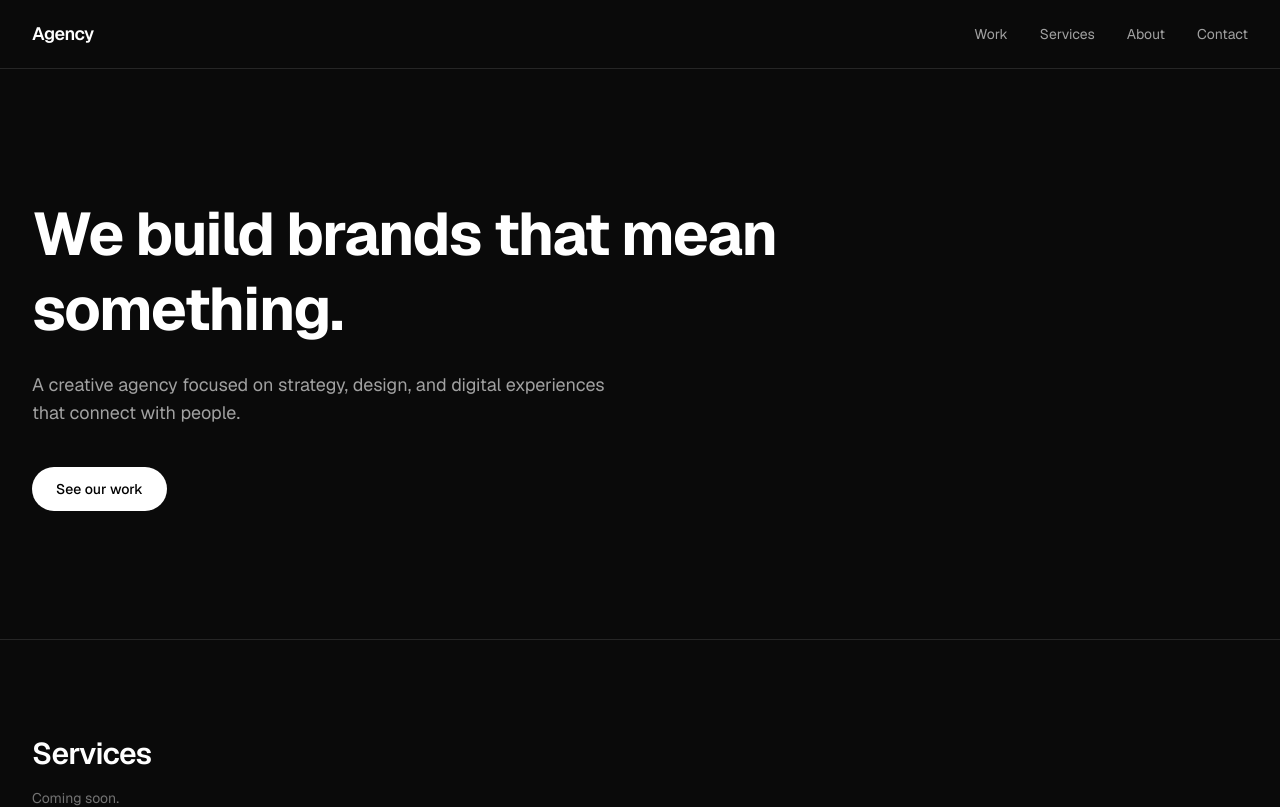
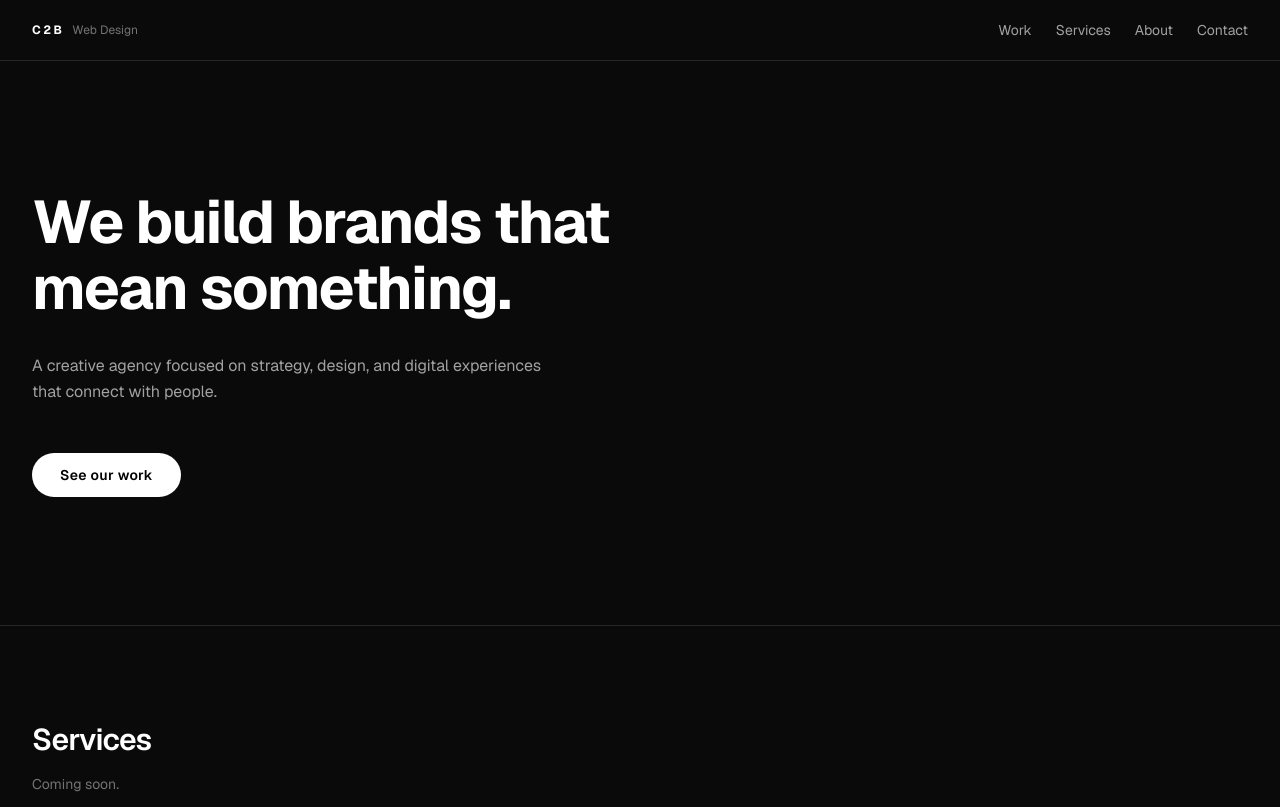
Before and after one commit to c2b-web-design/agency-website-v2, a Next.js app: page / in a window 1280 px wide. Shown: the top 807 px of the page. Built offline with nearby package versions, Linux system fonts and the light colour scheme.

Commit message:
Refine homepage hero and C2B brand lockup

```diff
--- a/app/page.tsx
+++ b/app/page.tsx
@@ -15,41 +15,90 @@ export default function Home() {
           {/* flex + justify-between: pushes logo to the left, links to the right
               items-center: vertically aligns logo and links on the same baseline    */}
           <div className="flex items-center justify-between">
-            <span className="text-lg font-semibold tracking-tight">Agency</span>
-            <div className="flex items-center gap-8">
-              <a href="#work"     className="text-sm text-neutral-400 hover:text-white transition-colors">Work</a>
-              <a href="#services" className="text-sm text-neutral-400 hover:text-white transition-colors">Services</a>
-              <a href="#"         className="text-sm text-neutral-400 hover:text-white transition-colors">About</a>
-              <a href="#"         className="text-sm text-neutral-400 hover:text-white transition-colors">Contact</a>
+
+            {/* Brand lockup: C2B is the logo mark; Web Design is a supporting descriptor that
+                trains brand association while the identity is still being established.
+                The long-term goal is C2B standing alone — for now, "Web Design" makes the
+                pairing legible to new visitors without requiring prior familiarity.
+                items-baseline: aligns both spans on the text baseline, which is more precise
+                than items-center when pairing different visual weights.
+                gap-2 (8px): tight enough to read as one compound name, not two separate labels. */}
+            <div className="flex items-baseline gap-2">
+              {/* Logo mark: bold, uppercase, tracked-out — the dominant brand element.
+                  All the visual weight lives here; "Web Design" defers to it.           */}
+              <span className="text-xs font-bold tracking-[0.2em] uppercase">C2B</span>
+              {/* Descriptor: quieter companion. font-normal and neutral-500 make it clearly
+                  subordinate. No uppercase or wide tracking — those would create competition
+                  with the mark and make the lockup read as two items rather than one.    */}
+              <span className="text-xs font-normal tracking-normal text-neutral-500">Web Design</span>
+            </div>
+
+            {/* gap-6 (down from gap-8): gap-8 was loose enough to feel unresolved.
+                gap-6 tightens the group into a deliberate cluster without crowding.
+                duration-200 on hover: an explicit transition duration makes the hover feel smooth
+                rather than a hard snap. neutral-100 (not pure white) softens the arrival —
+                premium interfaces avoid binary on/off color states.                 */}
+            <div className="flex items-center gap-6">
+              <a href="#work"     className="text-sm text-neutral-400 hover:text-neutral-100 transition-colors duration-200">Work</a>
+              <a href="#services" className="text-sm text-neutral-400 hover:text-neutral-100 transition-colors duration-200">Services</a>
+              <a href="#"         className="text-sm text-neutral-400 hover:text-neutral-100 transition-colors duration-200">About</a>
+              <a href="#"         className="text-sm text-neutral-400 hover:text-neutral-100 transition-colors duration-200">Contact</a>
             </div>
           </div>
         </Container>
       </nav>
 
       {/* ── Hero ──────────────────────────────────────────────────────────────
-          py-32: generous vertical space — the hero sets the premium tone
-          max-w-3xl on h1: keeps long headlines from stretching too wide to read   */}
+          py-32: generous vertical space — spaciousness signals confidence and quality  */}
       <section className="py-32">
         <Container>
-          <h1 className="text-6xl font-bold tracking-tight leading-tight max-w-3xl">
+
+          {/* Headline:
+              text-5xl md:text-6xl: responsive sizing prevents the headline from being oversized
+              on mobile where long lines collapse into unreadable stacks. The md: breakpoint
+              lets it open up on wider screens where the space is available.
+              max-w-2xl (down from max-w-3xl): a narrower column feels curated and editorial.
+              Wide headlines read as startup marketing; tight columns read as considered craft.
+              leading-[1.1] (tighter than leading-tight = 1.25): at large display sizes, tight
+              line-height reads as confident and magazine-like. It only reads as cramped at
+              smaller body sizes — here it increases visual tension in a good way.             */}
+          <h1 className="text-5xl md:text-6xl font-bold tracking-tight leading-[1.1] max-w-2xl">
             We build brands that mean something.
           </h1>
-          {/* mt-6: breathing room between headline and subtext
-              max-w-xl: shorter line length for the paragraph improves readability  */}
-          <p className="mt-6 text-lg text-neutral-400 max-w-xl">
+
+          {/* Subtext:
+              mt-8 (up from mt-6): more breathing room between the headline and paragraph
+              reinforces that these are distinct hierarchy levels, not a continuous block.
+              text-base (down from text-lg): the size step between h1 and this paragraph
+              must be large enough to read as subordinate. text-lg was too close in scale.
+              max-w-lg (down from max-w-xl): shorter line length improves readability in
+              body copy — the ideal measure is ~65 characters per line.
+              leading-relaxed: adds vertical air inside the paragraph, making it easier to scan
+              without increasing the font size.                                               */}
+          <p className="mt-8 text-base text-neutral-400 max-w-lg leading-relaxed">
             A creative agency focused on strategy, design, and digital experiences that connect with people.
           </p>
-          {/* mt-10: more space before the CTA to give it visual weight
-              inline-block: lets the link behave like a button with padding
-              rounded-full: pill shape — modern and clean                           */}
-          <div className="mt-10">
+
+          {/* CTA:
+              mt-12 (up from mt-10): the CTA needs generous separation from the paragraph
+              so it reads as a deliberate action, not an afterthought.
+              font-semibold (up from font-medium): at text-sm, medium weight can look weak.
+              Semibold gives the label authority without going bold.
+              px-7 (up from px-6): slightly wider pill to balance the heavier label weight.
+              tracking-wide: adds subtle intentionality — button labels at this size benefit
+              from a touch of letter-spacing to feel considered.
+              hover:bg-neutral-100 (was neutral-200): softer hover destination — the shift
+              is noticeable but not jarring. Premium transitions are never loud.
+              duration-200: explicit and smooth without being slow.                          */}
+          <div className="mt-12">
             <a
               href="#work"
-              className="inline-block bg-white text-black text-sm font-medium px-6 py-3 rounded-full hover:bg-neutral-200 transition-colors"
+              className="inline-block bg-white text-black text-sm font-semibold px-7 py-3 rounded-full tracking-wide hover:bg-neutral-100 transition-colors duration-200"
             >
               See our work
             </a>
           </div>
+
         </Container>
       </section>
 
@@ -77,7 +126,7 @@ export default function Home() {
       <footer className="border-t border-neutral-800 py-10">
         <Container>
           <p className="text-center text-sm text-neutral-500">
-            © 2026 Agency. All rights reserved.
+            © 2026 C2B Web Design. All rights reserved.
           </p>
         </Container>
       </footer>
```
